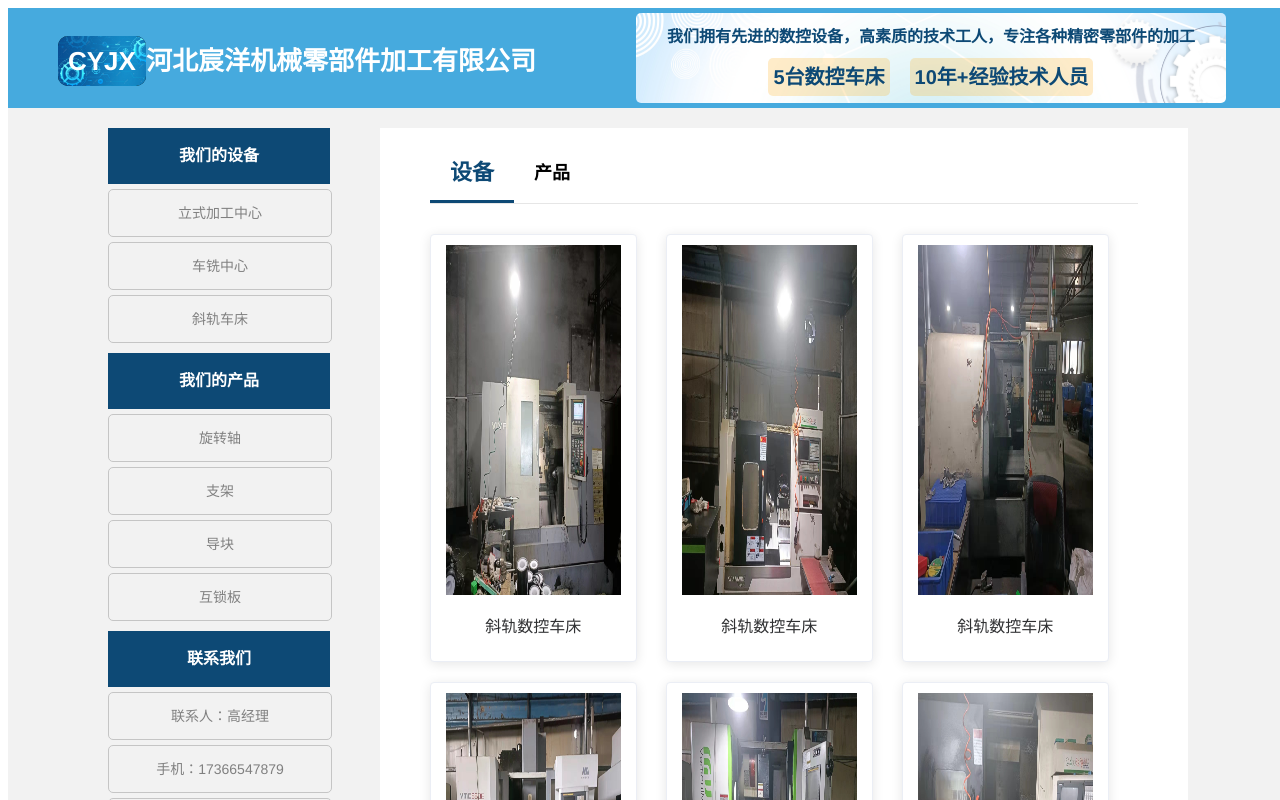
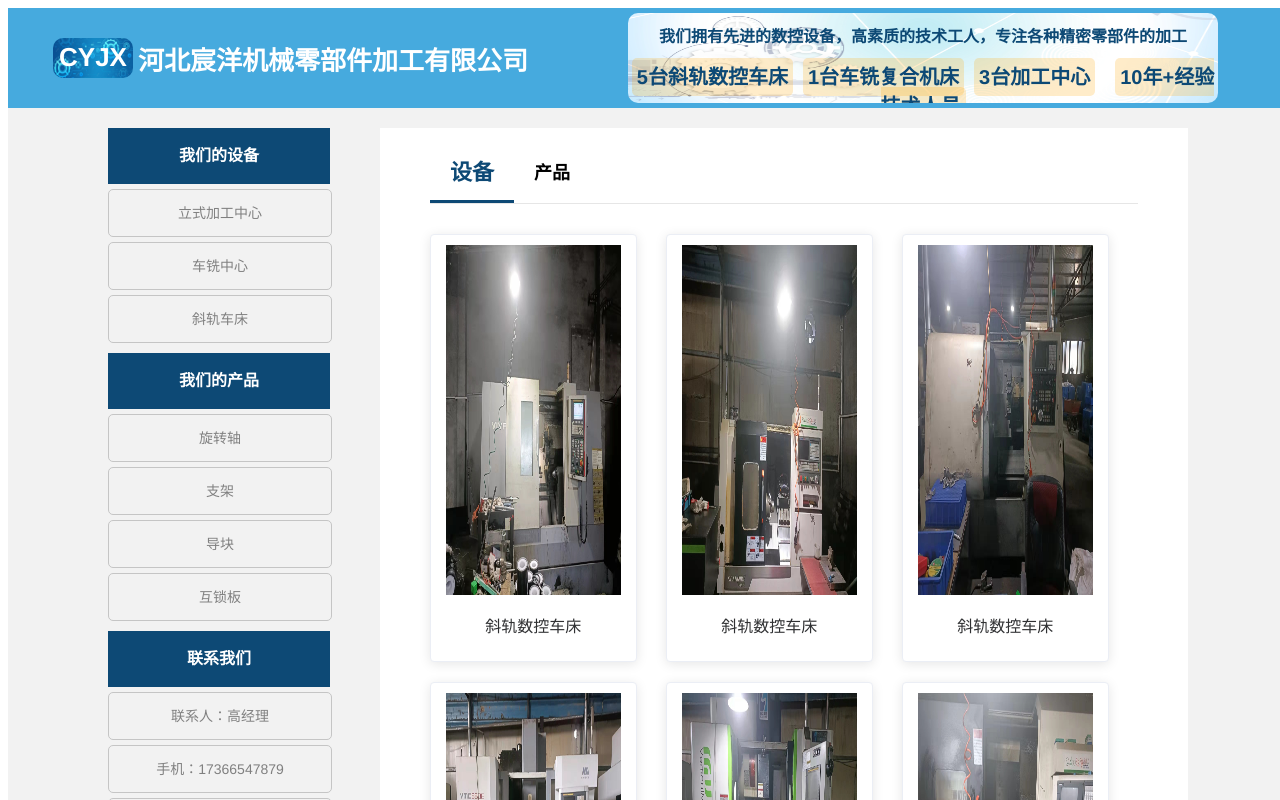
Before and after one commit to gaoman2015/chenyang, a Vue app: page / in a window 1280 px wide. Shown: the top 800 px of the page. Built offline with nearby package versions, Linux system fonts and the light colour scheme; what vue-photo-preview would draw is missing.

Commit message:
fix: 将背景图换为img标签

```diff
--- a/src/components/index.vue
+++ b/src/components/index.vue
@@ -2,7 +2,10 @@
   <div class="container">
      <div class="header">
        <div class="left">
-         <span class="logo">CYJX</span>
+         <div class="logo">
+           <img src="../assets/jx.png" class="logo-img">
+           <span class="logo-span">CYJX</span>
+          </div>
          <span>河北宸洋机械零部件加工有限公司</span>
         </div>
        <div class="center">
@@ -10,7 +13,9 @@
          <div class="swiper">
             <div class="swiper-wrapper">
               <div class="swiper-slide">
-                 <div class="second-slide">
+                 <div class="first-slide">
+                    <img src="../assets/slider3.jpg" class="first-slide-img">
+                    <div class="first-slide-div">
                       <div style="padding-top: 10px;">我们成立于2018年，服务过一汽解放等知名企业</div>
                       <div style="margin-top: 14px">
                         <span class="tag-first">成立3年+</span>
@@ -18,12 +23,18 @@
                       </div>
                     </div>
                   </div>
+              </div>
               <div class="swiper-slide">
-                 <div class="first-slide">
+                 <div class="second-slide">
+                    <img src="../assets/slider2.jpg" class="second-slide-img">
+                    <div class="second-slide-div">
                       <div style="padding-top: 10px;">我们拥有先进的数控设备，高素质的技术工人，专注各种精密零部件的加工</div>
                       <div style="margin-top: 14px">
-                    <span class="tag-first">5台数控车床</span>
+                        <span class="tag-first">5台斜轨数控车床</span>
+                        <span class="tag-first">1台车铣复合机床</span>
+                        <span class="tag-first">3台加工中心</span>
                         <span class="tag-second">10年+经验技术人员</span>
+                      </div>
                     </div>
                 </div>
               </div>
@@ -113,7 +124,7 @@
                   <el-card :body-style="{ padding: '10px' }">
                     <img src="../assets/machine8.png" preview="7" preview-text="立式加工中心">
                     <div style="padding: 14px;">
-                      <span>加工中心</span>
+                      <span>车铣复合机床</span>
                     </div>
                   </el-card>
                 </el-col>
@@ -230,17 +241,34 @@ export default {
   font-size: 26px;
   color: #fff;
   font-weight: 700;
+  display: flex;
+  flex-direction: row;
+  justify-content: flex-start;
+  align-items: center;
 }
 .logo {
-  background-color: #000;
-  background-image: url('../assets/jx.png');
+  /* background-color: #000; */
+  /* background-image: url('../assets/jx.png');
   background-repeat: no-repeat;
-  background-size: cover;
-  width: 20px;
-  height: 20px;
-  font-weight: 700;
-  padding: 10px;
+  background-size: cover; */
+  /* width: 20px;
+  height: 20px; */
+  /* padding: 10px; */
+  width: 80px;
+  height: 40px;
+  position: relative;
+  right: 5px;
+}
+.logo-img {
+  width: 80px;
+  height: 40px;
   border-radius: 10px;
+}
+.logo-span {
+  position: absolute;
+  top: 4px;
+  left: 50%;
+  transform: translateX(-50%);
 }
 .center {
   font-weight: 600;
@@ -397,22 +425,46 @@ img {
   height: 90px;
 }
 .first-slide {
-  background-image: url('../assets/slider2.jpg');
+  /* background-image: url('../assets/slider3.jpg');
   background-repeat: no-repeat;
-  background-size: cover;
+  background-size: cover; */
   height: 90px;
   border-radius: 5px;
   color: #0d4975;
   font-size: 16px;
 }
+.first-slide-img {
+  height: 90px;
+  width: 100%;
+  border-radius: 10px;
+}
+.first-slide-div {
+  position: absolute;
+  top: 0;
+  left: 50%;
+  transform: translateX(-50%);
+  width: 100%;
+}
 .second-slide {
-  background-image: url('../assets/slider3.jpg');
+  /* background-image: url('../assets/slider2.jpg');
   background-repeat: no-repeat;
-  background-size: cover;
+  background-size: cover; */
   height: 90px;
   border-radius: 5px;
   color: #0d4975;
   font-size: 16px;
+}
+.second-slide-img {
+  height: 90px;
+  width: 100%;
+  border-radius: 10px;
+}
+.second-slide-div {
+  position: absolute;
+  top: 0;
+  left: 50%;
+  transform: translateX(-50%);
+  width: 100%;
 }
 .tag-first {
   background: #ffa50036;
```
Also changed, not shown: src/assets/slider2.jpg. Lines whose indentation alone changed are shown as unchanged.
